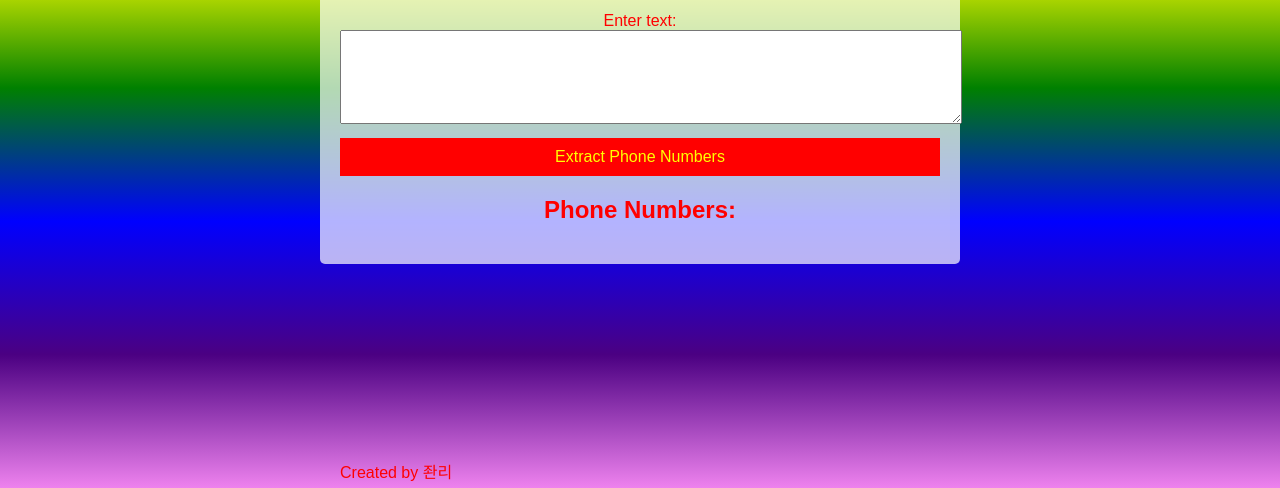
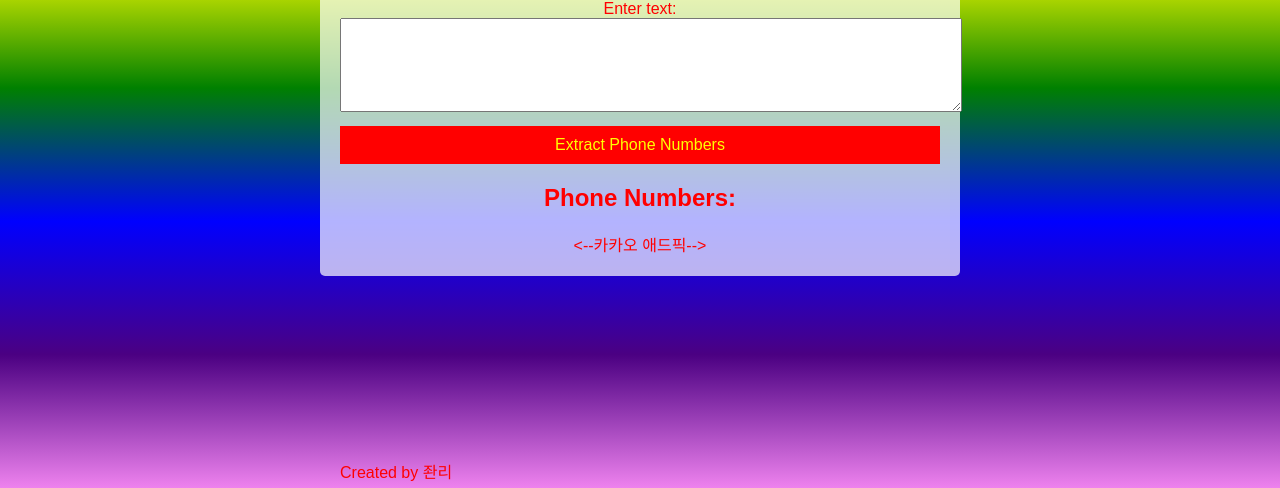
Before and after one commit to inforgence/tele.github.io, a plain HTML site: page index.html in a window 1280 px wide. Shown: the part 312-800 px from the top of the page. Drawn offline with Linux system fonts and the light colour scheme.

Commit message:
Update index.html

```diff
--- a/index.html
+++ b/index.html
@@ -59,7 +59,7 @@ button {
         <h2>Phone Numbers:</h2>
         <ul id="phone-numbers"></ul>
     </div>
-
+<--카카오 애드픽-->
     <ins class="kakao_ad_area" style="display:none;"
 data-ad-unit = "DAN-wc8j0R3tbMbK9NUQ"
 data-ad-width = "320"
```
